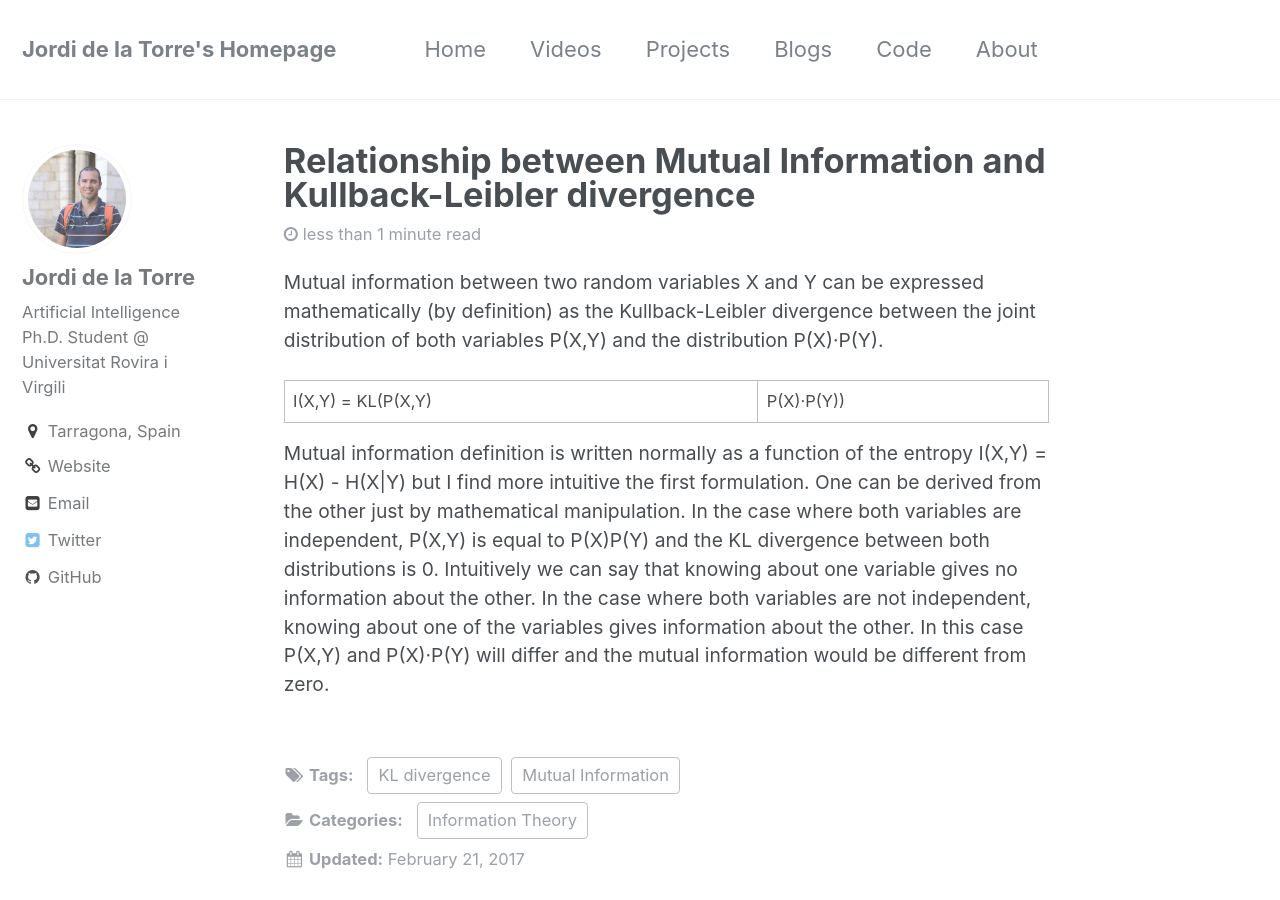
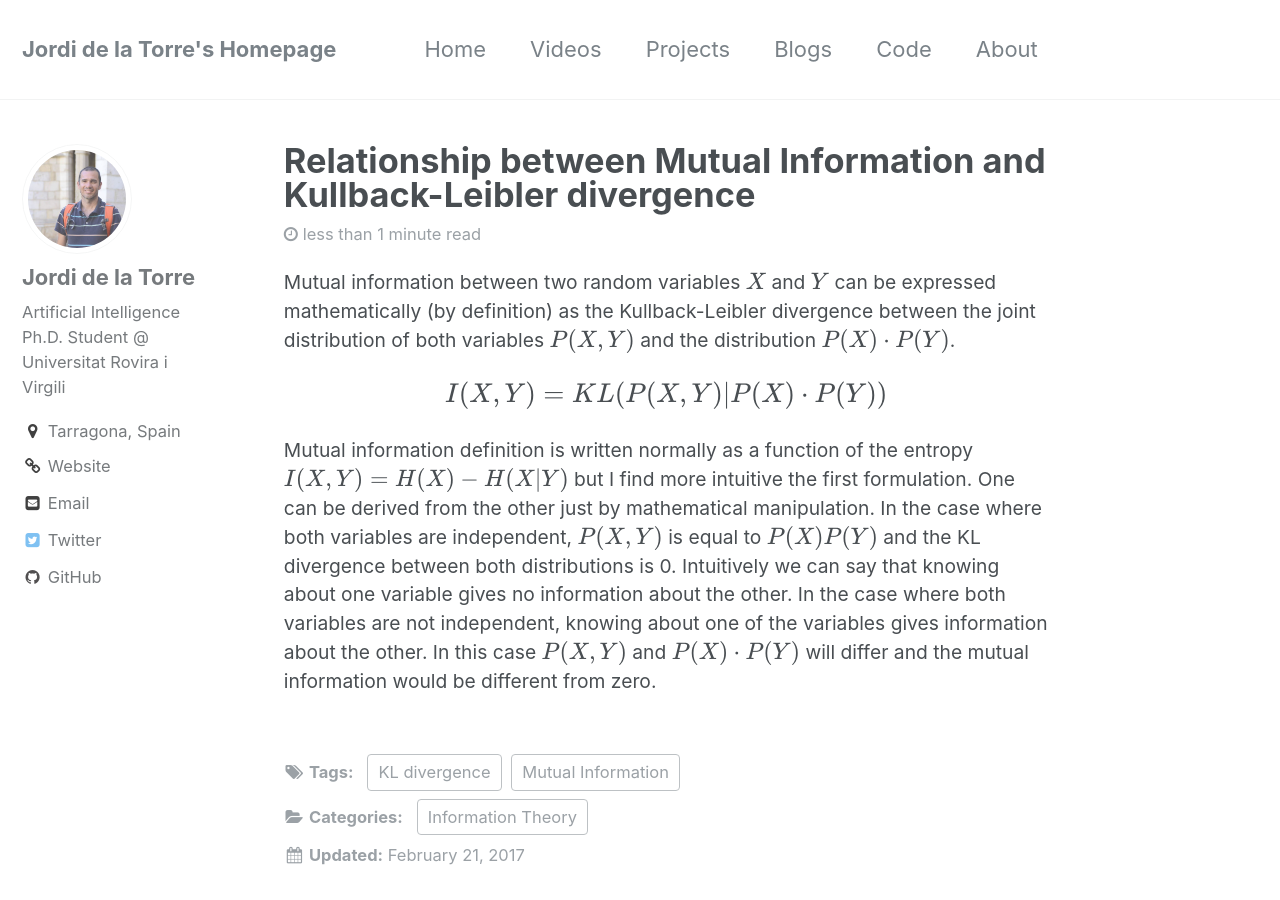
Before and after one commit to jorditg/jorditg.github.io, a Jekyll site: the page built from _posts/2017-02-22-mutual-information-kl-divergence.md, in a window 1280 px wide and 900 px high. Built offline with Jekyll 4.4.1, drawn with Linux system fonts in a browser that asks for light colours; formulas are drawn with MathJax 3.

Commit message:
minor changes

```diff
--- a/_posts/2017-02-22-mutual-information-kl-divergence.md
+++ b/_posts/2017-02-22-mutual-information-kl-divergence.md
@@ -12,12 +12,12 @@ tags:
 ---
 
 
-Mutual information between two random variables X and Y can be expressed mathematically (by definition) as the Kullback-Leibler divergence between the joint distribution of both variables P(X,Y) and the distribution P(X)·P(Y).
+Mutual information between two random variables $$X$$ and $$Y$$ can be expressed mathematically (by definition) as the Kullback-Leibler divergence between the joint distribution of both variables $$P(X,Y)$$ and the distribution $$P(X)·P(Y)$$.
 
-I(X,Y) = KL(P(X,Y) | P(X)·P(Y))
+$$I(X,Y) = KL(P(X,Y) | P(X)·P(Y))$$
 
-Mutual information definition is written normally as a function of the entropy I(X,Y) = H(X) - H(X|Y) but I find more intuitive the first formulation. One can be derived from the other just by mathematical manipulation.
-In the case where both variables are independent, P(X,Y) is equal to P(X)P(Y) and the KL divergence between both distributions is 0.
+Mutual information definition is written normally as a function of the entropy $$I(X,Y) = H(X) - H(X|Y)$$ but I find more intuitive the first formulation. One can be derived from the other just by mathematical manipulation.
+In the case where both variables are independent, $$P(X,Y)$$ is equal to $$P(X)P(Y)$$ and the KL divergence between both distributions is 0.
 Intuitively we can say that knowing about one variable gives no information about the other.
 In the case where both variables are not independent,  knowing about one of  the variables gives information about the other.
-In this case P(X,Y) and P(X)·P(Y) will differ and the mutual information would be different from zero.
+In this case $$P(X,Y)$$ and $$P(X)·P(Y)$$ will differ and the mutual information would be different from zero.
```
Also changed, not shown: other parts of _posts/2017-02-22-mutual-information-kl-divergence.md (+1 -1 lines), _posts/2015-09-22-bias-variance.md (+1 -1 lines), _posts/2015-10-13-lasso-regularizers.md (+7 -2 lines), _posts/2018-02-06-Catalan-ELO-to-FIDE-conversion.md (+3 -3 lines), 1 other file.
